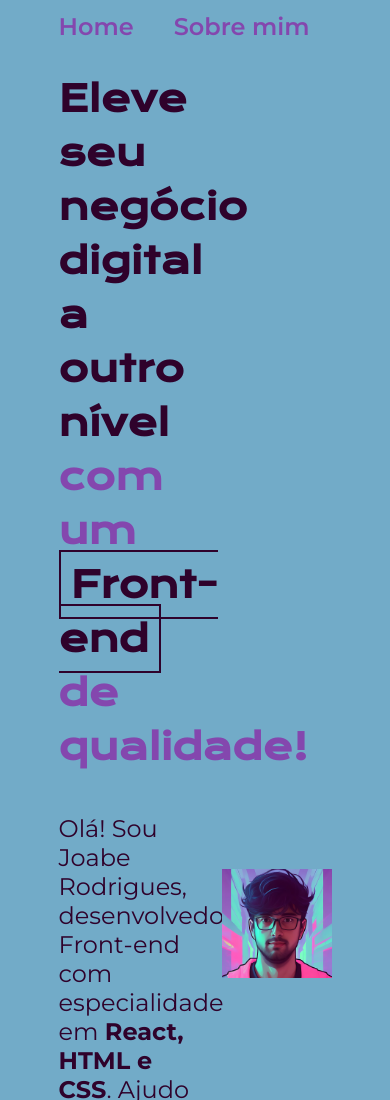
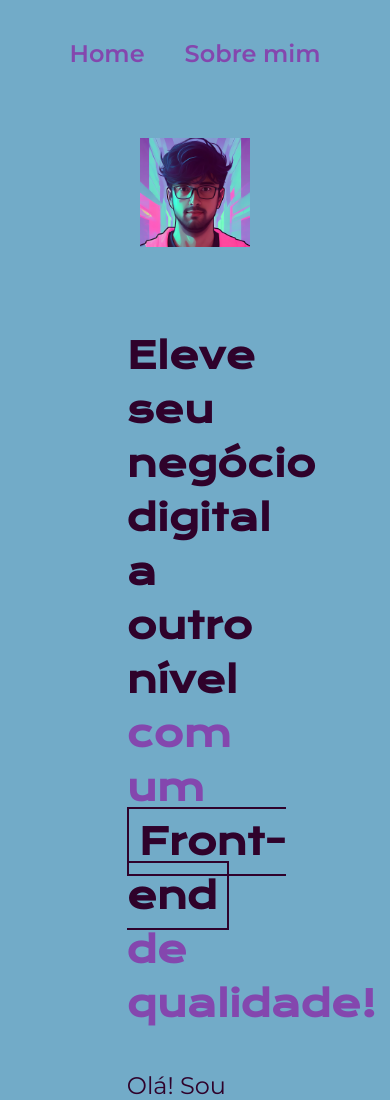
Before and after one commit to JoabeRod/Portfolio2, a plain HTML site: page index.html in a window 390 px wide. Shown: the top 1100 px of the page. Drawn offline with nearby package versions, Linux system fonts and the light colour scheme.

Commit message:
identacao

```diff
--- a/styles/style.css
+++ b/styles/style.css
@@ -61,6 +61,7 @@ span:hover {
     display: flex;
     align-items: center;
     justify-content: space-between;
+    gap: 82px;
 }
 
 .apresentacao__conteudo {
@@ -131,3 +132,19 @@ span:hover {
     font-size: 1.2rem;
     font-weight: 400;
 }
+
+@media (max-width: 1000px) {
+    .cabecalho {
+        padding: 10%;
+    }
+
+    .cabecalho__menu {
+        justify-content: center;
+    }
+
+    .apresentacao {
+        flex-direction: column-reverse;
+
+
+    }
+}
```
